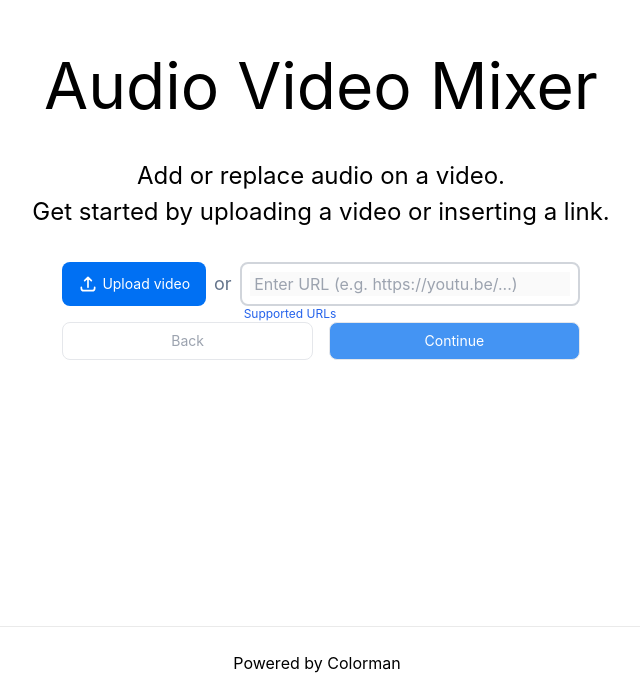
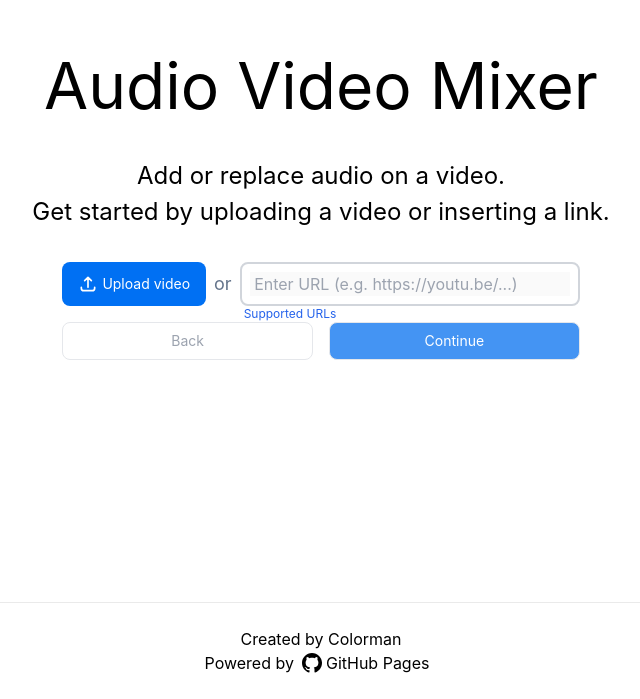
Before and after one commit to TheColorman/audio-replacer, a Next.js app: page / in a window 1280 px wide. Shown: the part 101-800 px from the top of the page, without its empty margins (319-959 px from the left). Built offline with nearby package versions, Linux system fonts and the light colour scheme.

Commit message:
:children_crossing: Added proper acknowledgements

```diff
--- a/pages/index.tsx
+++ b/pages/index.tsx
@@ -443,9 +443,17 @@ const Home: NextPage = () => {
         <a
           href="https://colorman.me"
           target="_blank"
+          rel="noopener noreferrer">
+          Created by Colorman
+        </a>
+        <a
+          href="https://github.com/TheColorman/audio-replacer"
+          target="_blank"
           rel="noopener noreferrer"
         >
-          Powered by Colorman{' '}
+          Powered by
+          <svg className='mx-1 ml-2' xmlns="http://www.w3.org/2000/svg" width="20" height="20" viewBox="0 0 24 24"><path d="M12 0c-6.626 0-12 5.373-12 12 0 5.302 3.438 9.8 8.207 11.387.599.111.793-.261.793-.577v-2.234c-3.338.726-4.033-1.416-4.033-1.416-.546-1.387-1.333-1.756-1.333-1.756-1.089-.745.083-.729.083-.729 1.205.084 1.839 1.237 1.839 1.237 1.07 1.834 2.807 1.304 3.492.997.107-.775.418-1.305.762-1.604-2.665-.305-5.467-1.334-5.467-5.931 0-1.311.469-2.381 1.236-3.221-.124-.303-.535-1.524.117-3.176 0 0 1.008-.322 3.301 1.23.957-.266 1.983-.399 3.003-.404 1.02.005 2.047.138 3.006.404 2.291-1.552 3.297-1.23 3.297-1.23.653 1.653.242 2.874.118 3.176.77.84 1.235 1.911 1.235 3.221 0 4.609-2.807 5.624-5.479 5.921.43.372.823 1.102.823 2.222v3.293c0 .319.192.694.801.576 4.765-1.589 8.199-6.086 8.199-11.386 0-6.627-5.373-12-12-12z" /></svg>
+          GitHub Pages{' '}
           <span className={styles.logo}>
 
           </span>
```
